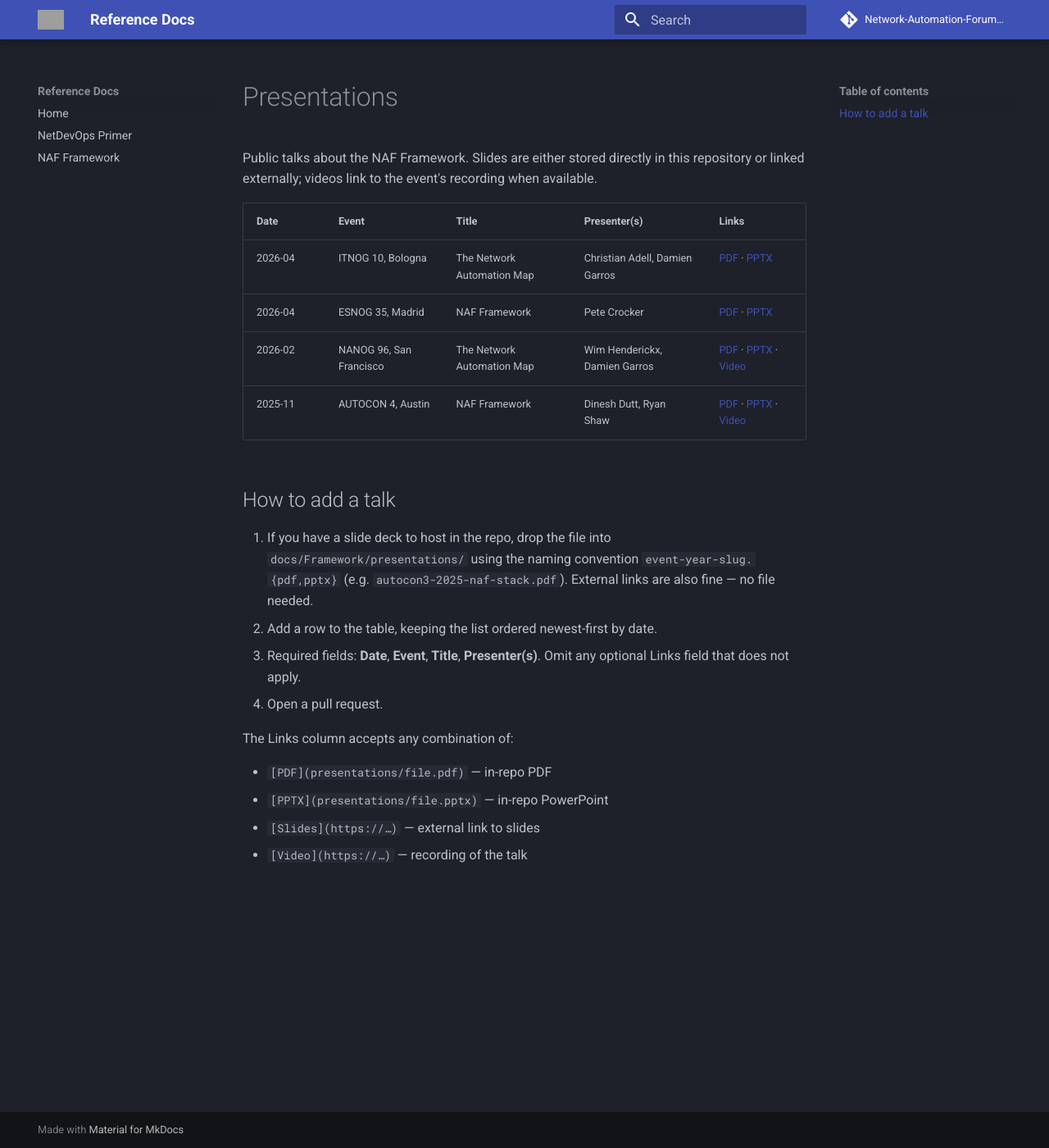
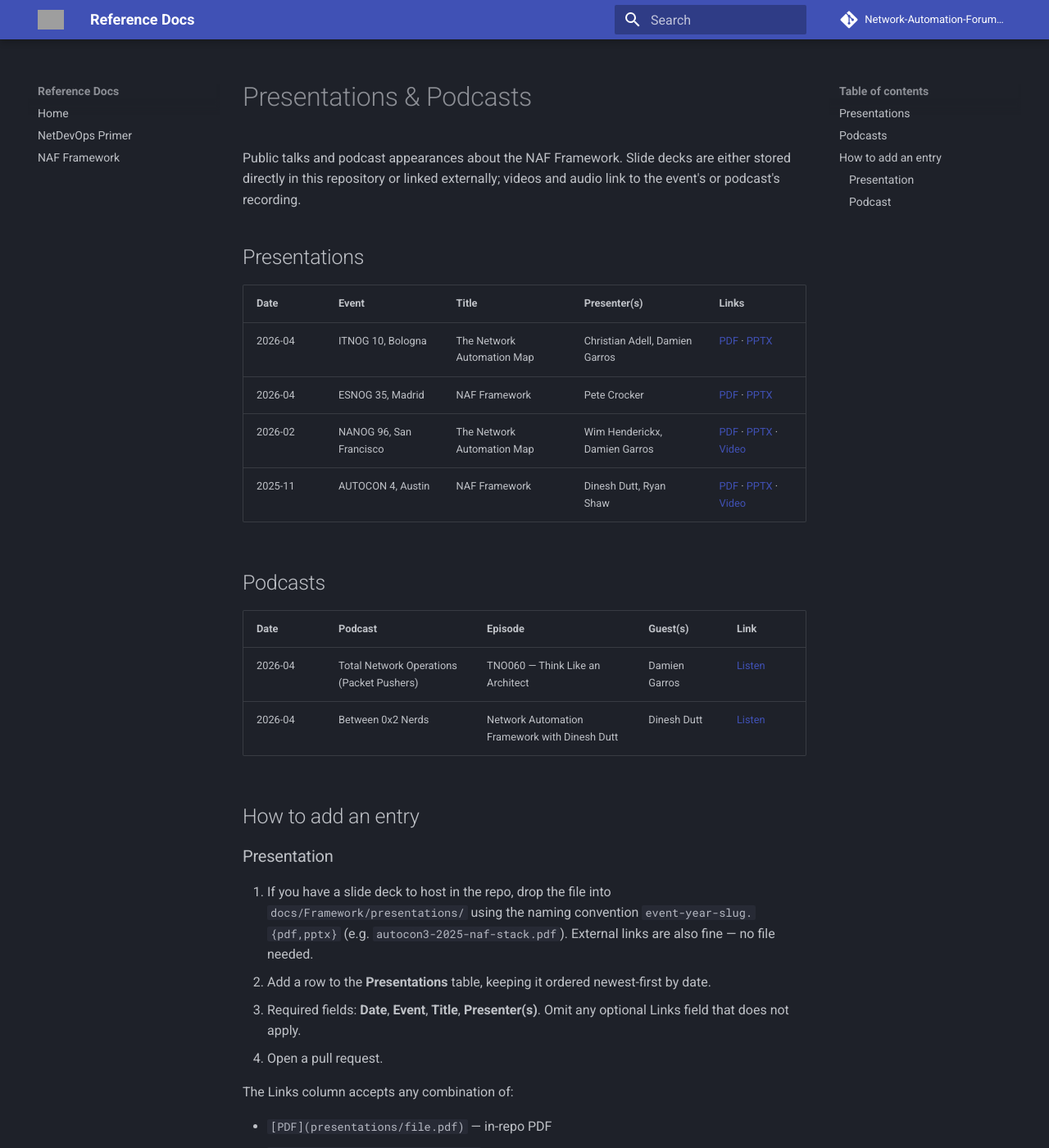
Before and after one commit to Network-Automation-Forum/reference, an MkDocs documentation site: the page built from docs/Framework/Presentations.md, in a window 1280 px wide and 1400 px high. Shown: the whole window at 82% size. Built offline with MkDocs 1.6.1 and Material for MkDocs 9.7.7, drawn with Linux system fonts in a browser that asks for light colours; comment, search, counter and statistics services are not loaded; some of the changed text lies outside the part shown; grey boxes are pictures that could not be loaded.

Commit message:
Add Podcasts section and restructure page as Presentations & Podcasts
Co-Authored-By: Claude Opus 4.7 (1M context) <noreply@anthropic.com>

```diff
--- a/docs/Framework/Presentations.md
+++ b/docs/Framework/Presentations.md
@@ -1,8 +1,10 @@
-# Presentations
+# Presentations & Podcasts
 
-Public talks about the NAF Framework. Slides are either stored directly in this repository or linked externally; videos link to the event's recording when available.
+Public talks and podcast appearances about the NAF Framework. Slide decks are either stored directly in this repository or linked externally; videos and audio link to the event's or podcast's recording.
 
-<!-- Talks are listed newest-first by date. -->
+<!-- Each table is ordered newest-first by date. -->
+
+## Presentations
 
 | Date | Event | Title | Presenter(s) | Links |
 | --- | --- | --- | --- | --- |
@@ -11,11 +13,19 @@ Public talks about the NAF Framework. Slides are either stored directly in this
 | 2026-02 | NANOG 96, San Francisco | The Network Automation Map | Wim Henderickx, Damien Garros | [PDF](presentations/nanog96-2026-network-automation-map.pdf) · [PPTX](presentations/nanog96-2026-network-automation-map.pptx) · [Video](https://www.youtube.com/watch?v=MCeDVWOrnIs) |
 | 2025-11 | AUTOCON 4, Austin | NAF Framework | Dinesh Dutt, Ryan Shaw | [PDF](presentations/autocon4-2025-naf-framework.pdf) · [PPTX](presentations/autocon4-2025-naf-framework.pptx) · [Video](https://youtu.be/i1eve1uB-Rs?si=kj1BK8LqAOjSH9ym) |
 
+## Podcasts
 
-## How to add a talk
+| Date | Podcast | Episode | Guest(s) | Link |
+| --- | --- | --- | --- | --- |
+| 2026-04 | Total Network Operations (Packet Pushers) | TNO060 — Think Like an Architect | Damien Garros | [Listen](https://packetpushers.net/podcasts/total-network-operations/tno060-think-like-an-architect/) |
+| 2026-04 | Between 0x2 Nerds | Network Automation Framework with Dinesh Dutt | Dinesh Dutt | [Listen](https://youtu.be/0ZfcibsVHFg?si=Kqj_ITj5Bczzc0q3) |
+
+## How to add an entry
+
+### Presentation
 
 1. If you have a slide deck to host in the repo, drop the file into `docs/Framework/presentations/` using the naming convention `event-year-slug.{pdf,pptx}` (e.g. `autocon3-2025-naf-stack.pdf`). External links are also fine — no file needed.
-2. Add a row to the table, keeping the list ordered newest-first by date.
+2. Add a row to the **Presentations** table, keeping it ordered newest-first by date.
 3. Required fields: **Date**, **Event**, **Title**, **Presenter(s)**. Omit any optional Links field that does not apply.
 4. Open a pull request.
 
@@ -25,3 +35,9 @@ The Links column accepts any combination of:
 - `[PPTX](presentations/file.pptx)` — in-repo PowerPoint
 - `[Slides](https://…)` — external link to slides
 - `[Video](https://…)` — recording of the talk
+
+### Podcast
+
+1. Add a row to the **Podcasts** table, keeping it ordered newest-first by date.
+2. Required fields: **Date**, **Podcast** (the show name), **Episode** (episode title), **Guest(s)**, **Link** (where to listen/watch).
+3. Open a pull request.
```
Also changed, not shown: docs/Framework/Framework.md (+2 -2 lines).
